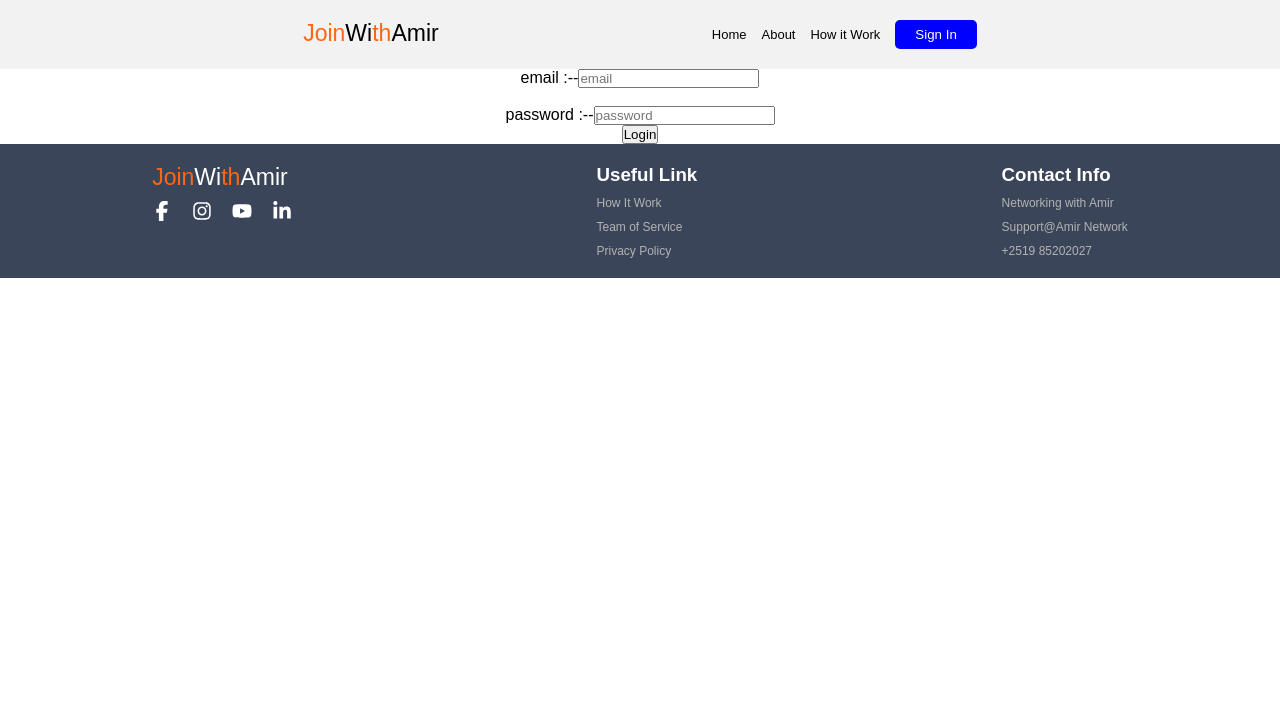
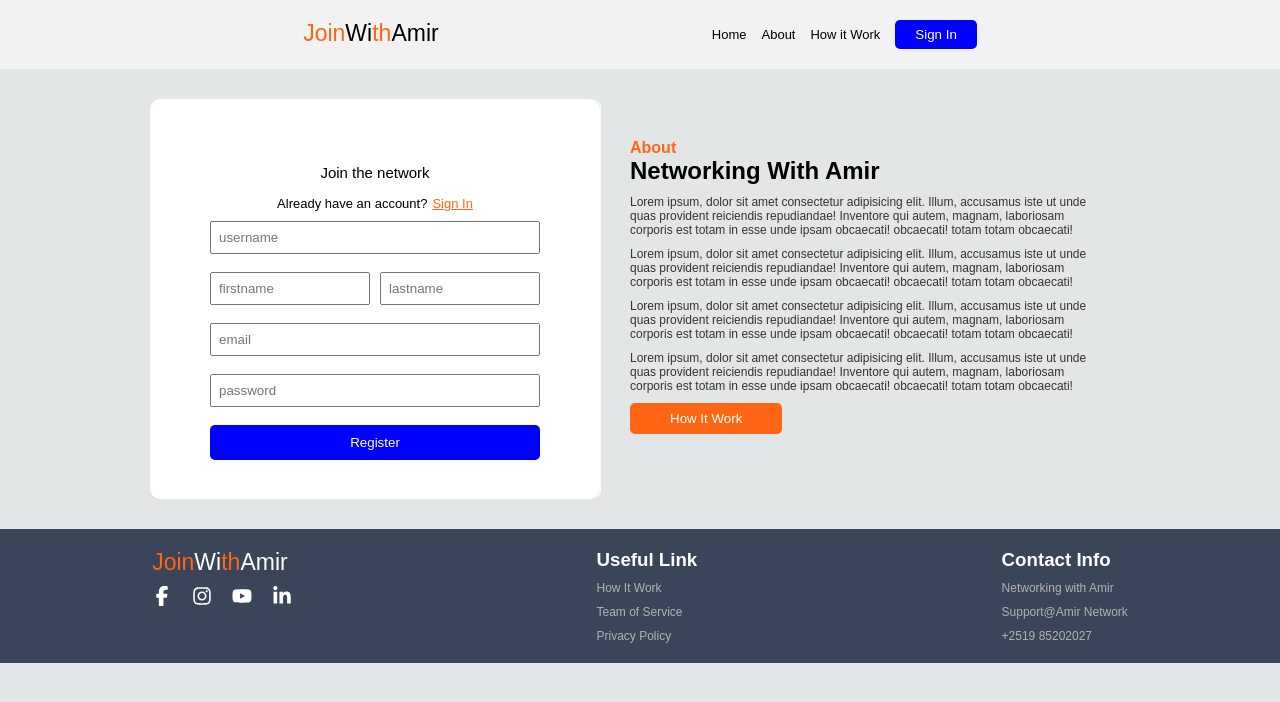
Before and after one commit to amirmub/jwt-auth, a React (Vite) app in the folder client/forum/: page /login in a window 1280 px wide. Shown: the top 702 px of the page. Built offline with nearby package versions, Linux system fonts and the light colour scheme; no server answers.

Commit message:
refactor: enhance Login and Register components with new styles

```diff
--- a/client/forum/src/App.css
+++ b/client/forum/src/App.css
@@ -4,3 +4,6 @@
     box-sizing: border-box;
     font-family: sans-serif;
 }
+body {
+  background-color: #e3e6e6;
+}
--- /dev/null
+++ b/client/forum/src/components/About/About.jsx
@@ -0,0 +1,37 @@
+import classes from "./About.module.css"
+
+function About() {
+  return (
+    <div className={classes.about_container}>
+      <span>About</span>
+      <h2>Networking With Amir</h2>
+      <p>
+        Lorem ipsum, dolor sit amet consectetur adipisicing elit. Illum,
+        accusamus iste ut unde quas provident reiciendis repudiandae! Inventore
+        qui autem, magnam, laboriosam corporis est totam in esse unde ipsam
+        obcaecati!  obcaecati! totam totam  obcaecati!
+      </p>
+      <p>
+        Lorem ipsum, dolor sit amet consectetur adipisicing elit. Illum,
+        accusamus iste ut unde quas provident reiciendis repudiandae! Inventore
+        qui autem, magnam, laboriosam corporis est totam in esse unde ipsam
+        obcaecati!  obcaecati! totam totam obcaecati!
+      </p>
+      <p>
+        Lorem ipsum, dolor sit amet consectetur adipisicing elit. Illum,
+        accusamus iste ut unde quas provident reiciendis repudiandae! Inventore
+        qui autem, magnam, laboriosam corporis est totam in esse unde ipsam
+        obcaecati!  obcaecati! totam totam obcaecati!
+      </p>
+      <p>
+        Lorem ipsum, dolor sit amet consectetur adipisicing elit. Illum,
+        accusamus iste ut unde quas provident reiciendis repudiandae! Inventore
+        qui autem, magnam, laboriosam corporis est totam in esse unde ipsam
+        obcaecati!  obcaecati! totam totam obcaecati!
+      </p>
+      <button>How It Work</button>
+    </div>
+  );
+}
+
+export default About;
--- /dev/null
+++ b/client/forum/src/components/About/About.module.css
@@ -0,0 +1,24 @@
+.about_container span{
+   color: #fe6613;
+   font-weight: 600;
+   padding-bottom: 15px;
+}
+.about_container p{
+    font-size: 12px;
+    max-width: 460px;
+    margin-top: 10px;
+    color: hsl(0, 0%, 20%);
+}
+.about_container button{
+    background-color: #fe6613;
+    padding: 8px 40px;
+    border: none;
+    color: #fff;
+    border-radius: 5px;
+    margin: 10px 0;
+    transition: .3s;
+}
+.about_container button:hover{
+    background-color: blue;
+    cursor: pointer;
+}
--- a/client/forum/src/components/Login/Login.jsx
+++ b/client/forum/src/components/Login/Login.jsx
@@ -1,7 +1,8 @@
 import { useRef, useContext } from "react";
 import axios from "../../utills/axios";
-import { useNavigate } from "react-router-dom";
+import { Link, useNavigate } from "react-router-dom";
 import { UserContext } from "../../pages/Landing";
+import classes from "./Login.module.css"
 
 function Login() {
   const { setPerson } = useContext(UserContext);
@@ -32,19 +33,26 @@ function Login() {
   }
 
   return (
+    <div className={classes.login_container}>
       <div>
         <form onSubmit={handleSubmit}>
+          <p>Login to Your Account</p>
+          <span>
+            Don't have an account?
+            <Link to="" >
+              create a new account
+            </Link>
+          </span>
           <div>
-          <label>email :--</label>
             <input ref={emailDom} type="email" placeholder="email" />
           </div>
           <br />
           <div>
-          <label>password :--</label>
             <input ref={passwordDom} type="password" placeholder="password" />
-        </div>
+          </div><br />
           <button>Login</button>
         </form>
+      </div>
     </div>
   );
 }
--- /dev/null
+++ b/client/forum/src/components/Login/Login.module.css
@@ -0,0 +1,53 @@
+.login_container {
+  margin-top: 40px;
+}
+.login_container p {
+  font-size: 15px;
+  text-align: center;
+}
+.login_container span {
+  font-size: 13px;
+  text-align: center;
+  margin-bottom: 15px;
+}
+.login_container input {
+  width: 330px;
+  padding: 7px;
+}
+.login_container input:focus {
+  outline: none;
+}
+.login_container p {
+  padding: 5px 0;
+}
+.login_container span {
+  padding: 10px 0;
+}
+.login_container button {
+  width: 122%;
+  padding: 10px 0;
+  background-color: #fe6613;
+  border: none;
+  border-radius: 5px;
+  color: #fff;
+  transition: all 0.3s;
+}
+.login_container button:hover {
+  cursor: pointer;
+  background-color: blue;
+}
+.login_container a {
+  color: #fe6613;
+  margin-left: 5px;
+}
+.input_value {
+  border: 1.335px solid red;
+  border-radius: 3px;
+}
+
+@media (max-width: 540px) {
+  .login_container input {
+    width: 250px;
+    padding: 7px;
+  }
+}
--- a/client/forum/src/components/Register/Register.jsx
+++ b/client/forum/src/components/Register/Register.jsx
@@ -67,7 +67,7 @@ function Register() {
           <br />
           <div>
             <input ref={passwordDom} type="password" placeholder="password" />
-          </div>
+          </div><br />
           <button>Register</button>
         </form>
       </div>
--- /dev/null
+++ b/client/forum/src/pages/Landing.css
@@ -0,0 +1,66 @@
+.main_container {
+  position: relative;
+  margin: 30px 0px 30px 150px;
+  width: 450px;
+  height: 350px;
+  /* padding: 20px 10px; */
+  background-color: #fff;
+  box-shadow: 1px 0px 0px #ffffff;
+  border-radius: 8px;
+  /* overflow: hidden; */
+}
+.form-container {
+  position: absolute;
+  position: relative;
+  width: 60%;
+  height: 100%;
+  /* padding: 0px 40px; */
+  transition: all 0.6s ease-in-out;
+  width: 800px;
+  overflow: hidden;
+  border-radius: 10px;
+}
+.form-items {
+  display: flex;
+}
+.main_container {
+  display: flex;
+  justify-content: center;
+  align-items: center;
+  height: 400px;
+  background: #e0e0e0;
+}
+.form-slider {
+  display: flex;
+  width: 200%;
+  transition: transform 0.6s ease-in-out;
+}
+.form-container.show-login .form-slider {
+  transform: translateX(-50%);
+}
+
+.form-panel {
+  width: 50%;
+  padding: 40px;
+  background-color: white;
+}
+.main_wrapper {
+  display: flex;
+}
+.main_wrapper .main_about {
+  margin-top: 70px;
+  margin-left: 30px;
+}
+
+@media (max-width: 540px) {
+  .main_container {
+    width: 350px;
+  }
+  .main_wrapper {
+    display: block;
+  }
+  .main_container {
+    width: 360px;
+    margin: 30px auto ;
+  }
+}
--- a/client/forum/src/pages/Landing.jsx
+++ b/client/forum/src/pages/Landing.jsx
@@ -6,12 +6,15 @@ import { useEffect, useState, createContext } from "react";
 import axios from "../utills/axios";
 import Header from "../components/Header/Header";
 import Footer from "../components/Footer/Footer";
+import "./Landing.css";
+import About from "../components/About/About";
 
 export const UserContext = createContext();
 
 function Landing() {
   const [person, setPerson] = useState(null);
   const navigate = useNavigate();
+  const [showLogin, setShowLogin] = useState(false);
 
   async function checkUser() {
     const token = localStorage.getItem("Token");
@@ -39,8 +42,34 @@ function Landing() {
       <Header />
       <Routes>
         <Route path="/" element={<Home />} />
-        <Route path="/register" element={<Register />} />
-        <Route path="/login" element={<Login />} />
+        <Route
+            path="/login"
+          element={
+            <>
+              <div className="main_wrapper">
+                <div className="main_container">
+                  <div
+                    className={`form-container ${
+                      showLogin ? "show-login" : ""
+                    }`}
+                  >
+                    <div className="form-items form-slider">
+                      <div className="register_form form-panel">
+                        <Register onSwitch={() => setShowLogin(true)} />
+                      </div>
+                      <div className="login_form form-panel">
+                        <Login onSwitch={() => setShowLogin(false)} />
+                      </div>
+                    </div>
+                  </div>
+                </div>
+                <div className="main_about">
+                  <About />
+                </div>
+              </div>
+            </>
+          }
+        />
       </Routes>
       <Footer />
     </UserContext.Provider>
```
Lines whose indentation alone changed are shown as unchanged.
